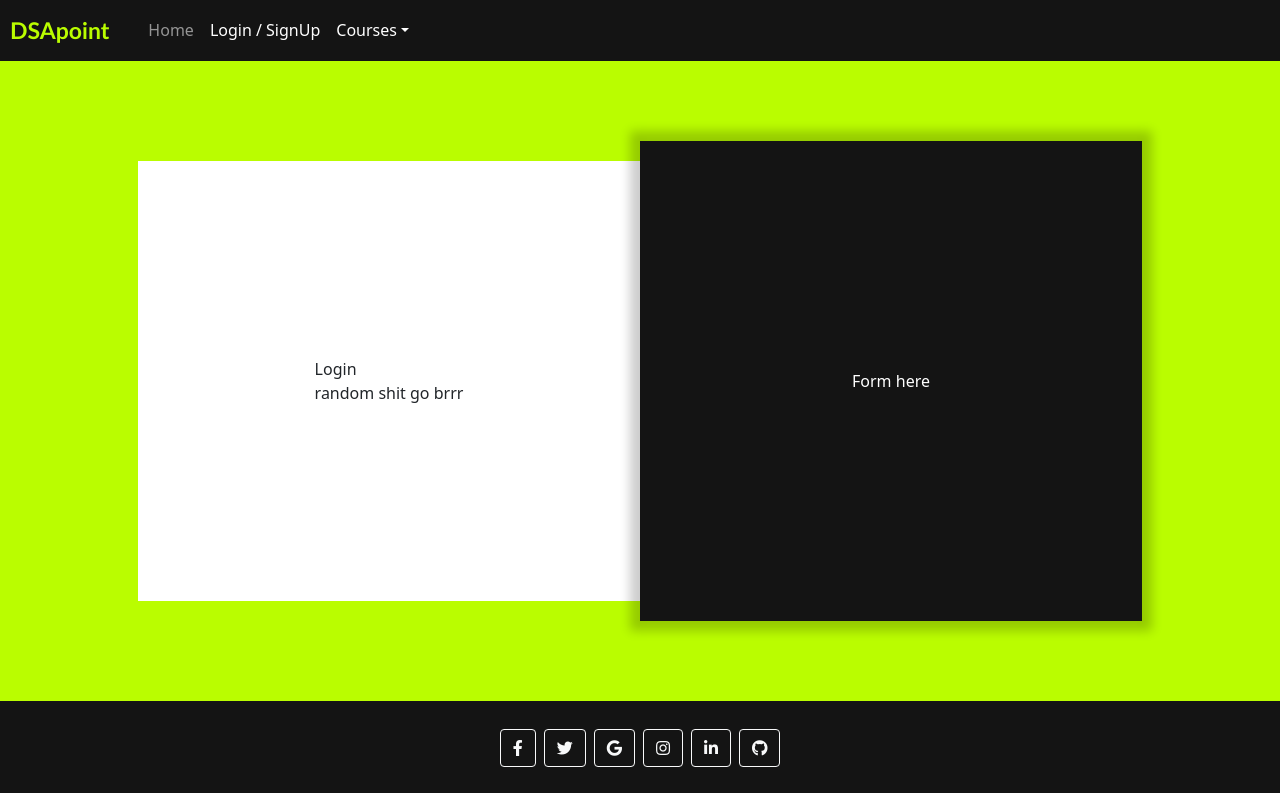
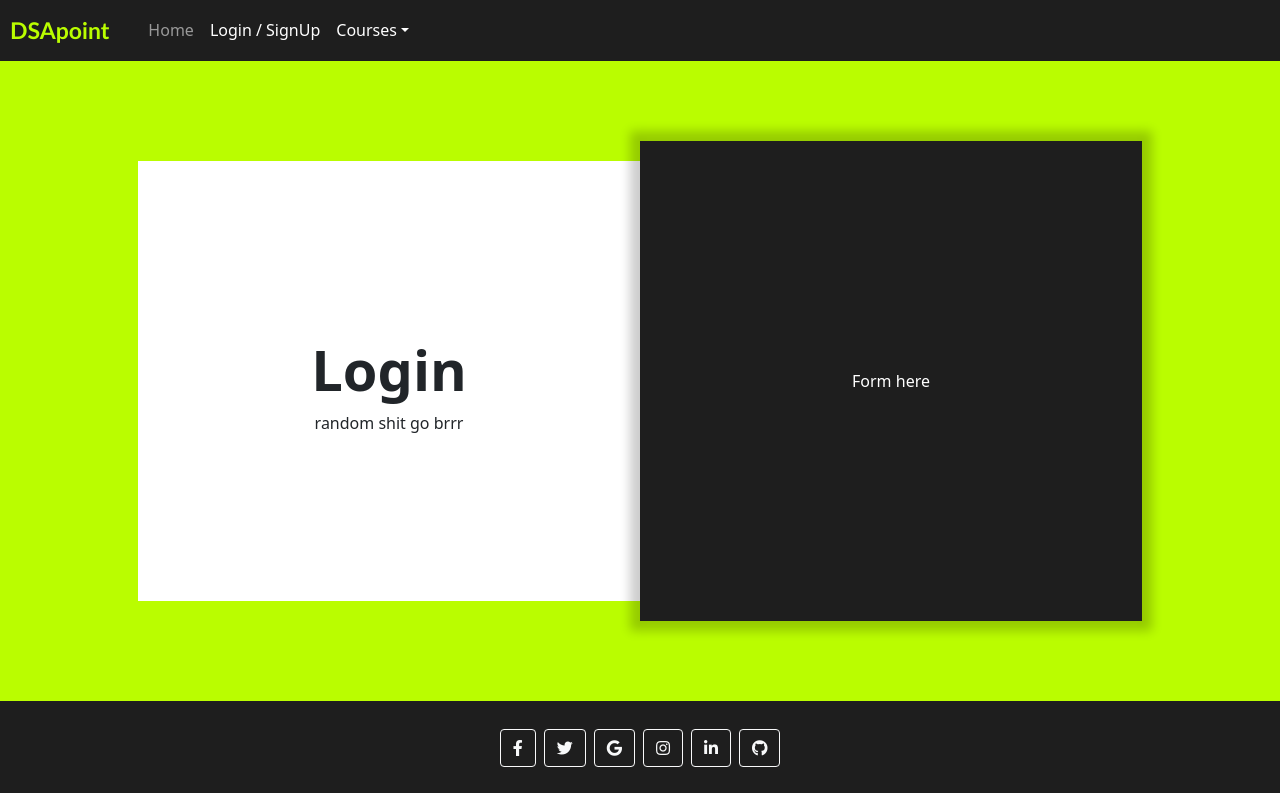
Before and after one commit to dev-anuragS/DSApoint, a React (Create React App) app in the folder dsapoint/: page /login in a window 1280 px wide. Shown: the top 793 px of the page. Built offline with nearby package versions, Linux system fonts and the light colour scheme.

Commit message:
Intermediate Changes

```diff
--- a/dsapoint/src/components/Login.jsx
+++ b/dsapoint/src/components/Login.jsx
@@ -8,7 +8,8 @@ const Login = () => {
             <div id="container">
                 <div id="loginContainer">
                     <div id="left">
-                        Login<br/>random shit go brrr
+                        <div id='loginText'>Login</div>
+                        random shit go brrr
                     </div>
                     <div id="right">
                         Form here
--- a/dsapoint/src/components/sass/login.scss
+++ b/dsapoint/src/components/sass/login.scss
@@ -21,6 +21,7 @@
     width:50%;
     height:55vh;
     display:flex;
+    flex-direction: column;
     align-items: center;
     justify-content: center;
     background-color: white;
@@ -36,3 +37,8 @@
     box-shadow: 0px 0px 10px 10px rgba(0, 0, 0,0.2);
     color:$secondary;
 }
+
+#loginText{
+    font-size:7vmin;
+    font-weight: 800;
+}
--- a/dsapoint/src/components/sass/variables.scss
+++ b/dsapoint/src/components/sass/variables.scss
@@ -1,3 +1,3 @@
 $primary:rgb(186, 253, 0);
-$background:rgb(20, 20, 20);
+$background:rgb(30, 30, 30);
 $secondary:white;
```
